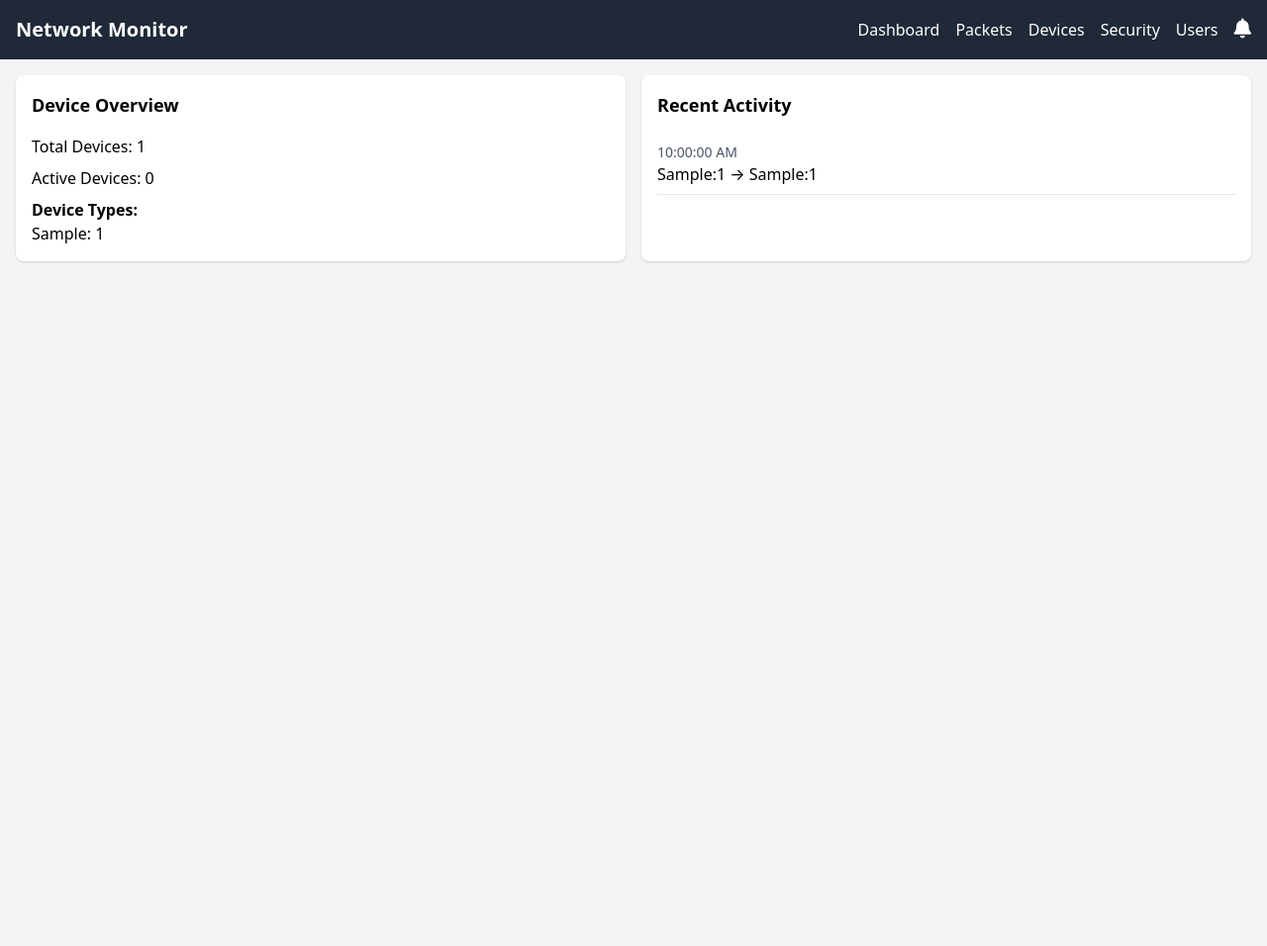
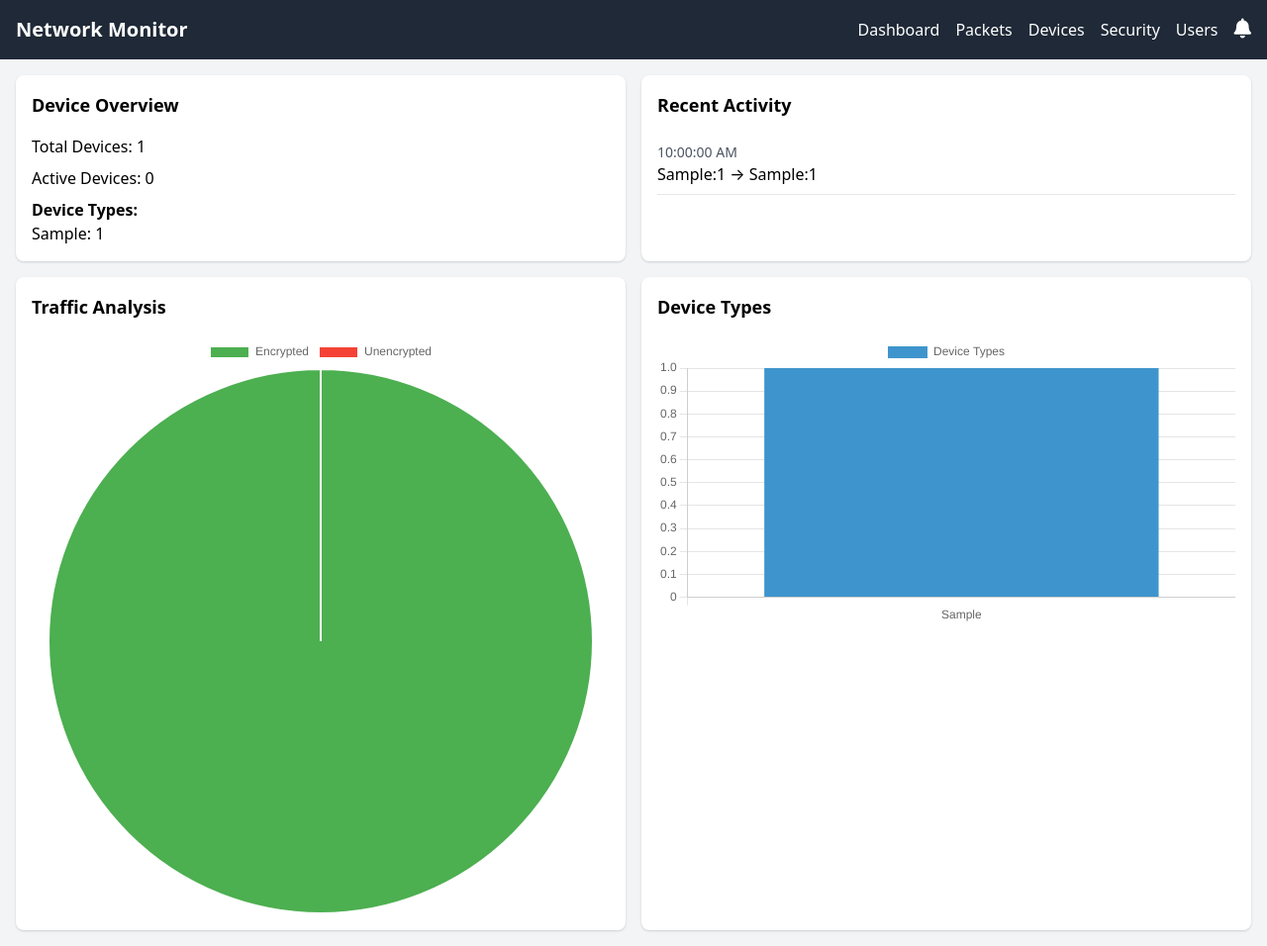
Before and after one commit to Vikas-Kshirsagar/SecureIOT, a Flask app: page / in a window 1280 px wide. Shown: the whole page at 99% size. Before the commit the page ends 266 px from the top, so only its background shows below. Run offline with Flask 3, Linux system fonts and the light colour scheme; data comes from the database, SQL or seed files in the repository; tables that the repository leaves empty hold one stand-in row (values such as "Sample post"); data that the repository does not hold is empty.

Commit message:
added chart on the Dashboard

```diff
--- a/app.py
+++ b/app.py
@@ -212,6 +212,23 @@ def mark_notification_read(id):
         db.session.commit()
     return jsonify({'success': True})
 
+@app.route('/api/traffic-stats')
+def traffic_stats():
+    encrypted_traffic = PacketData.query.filter_by(is_encrypted=True).count()
+    unencrypted_traffic = PacketData.query.filter_by(is_encrypted=False).count()
+
+    # Device type breakdown
+    device_types = {}
+    for device in DeviceData.query.all():
+        device_types[device.device_type] = device_types.get(device.device_type, 0) + 1
+
+    return jsonify({
+        'encrypted': encrypted_traffic,
+        'unencrypted': unencrypted_traffic,
+        'device_types': device_types
+    })
+
+
 def run_async_tasks():
     loop = asyncio.new_event_loop()
     asyncio.set_event_loop(loop)
--- a/static/js/dashboard.js
+++ b/static/js/dashboard.js
@@ -1,4 +1,42 @@
 // static/js/dashboard.js
+function renderCharts() {
+    fetch('/api/traffic-stats')
+        .then(response => response.json())
+        .then(data => {
+            // Pie chart for Encrypted vs Unencrypted Traffic
+            new Chart(document.getElementById('trafficChart'), {
+                type: 'pie',
+                data: {
+                    labels: ['Encrypted', 'Unencrypted'],
+                    datasets: [{
+                        data: [data.encrypted, data.unencrypted],
+                        backgroundColor: ['#4CAF50', '#F44336'],
+                    }]
+                }
+            });
+
+            // Bar chart for Device Types
+            new Chart(document.getElementById('deviceTypeChart'), {
+                type: 'bar',
+                data: {
+                    labels: Object.keys(data.device_types),
+                    datasets: [{
+                        label: 'Device Types',
+                        data: Object.values(data.device_types),
+                        backgroundColor: '#3E95CD',
+                    }]
+                },
+                options: {
+                    scales: {
+                        y: {
+                            beginAtZero: true
+                        }
+                    }
+                }
+            });
+        });
+}
+
 function updateDashboard() {
     // Update device stats
     fetch('/api/devices')
@@ -39,6 +77,10 @@ function updateDashboard() {
             `).join('');
             document.getElementById('recentPackets').innerHTML = recentPacketsHtml;
         });
+
+    // Fetch and render charts
+    renderCharts();
 }
+
 setInterval(updateDashboard, 5000); // for dashboard.html
 updateDashboard()
--- a/templates/dashboard.html
+++ b/templates/dashboard.html
@@ -5,19 +5,23 @@
 <div class="grid grid-cols-1 md:grid-cols-2 gap-4">
     <div class="bg-white p-4 rounded-lg shadow">
         <h2 class="text-lg font-bold mb-4">Device Overview</h2>
-        <div id="deviceStats" class="space-y-2">
-            <!-- Content will be populated by JavaScript -->
-        </div>
+        <div id="deviceStats" class="space-y-2"></div>
     </div>
-
     <div class="bg-white p-4 rounded-lg shadow">
         <h2 class="text-lg font-bold mb-4">Recent Activity</h2>
-        <div id="recentPackets" class="space-y-2">
-            <!-- Content will be populated by JavaScript -->
-        </div>
+        <div id="recentPackets" class="space-y-2"></div>
+    </div>
+    <div class="bg-white p-4 rounded-lg shadow">
+        <h2 class="text-lg font-bold mb-4">Traffic Analysis</h2>
+        <canvas id="trafficChart"></canvas>
+    </div>
+    <div class="bg-white p-4 rounded-lg shadow">
+        <h2 class="text-lg font-bold mb-4">Device Types</h2>
+        <canvas id="deviceTypeChart"></canvas>
     </div>
 </div>
 {% endblock %}
 {% block extra_js %}
+<script src="https://cdn.jsdelivr.net/npm/chart.js"></script>
 <script src="{{ url_for('static', filename='js/dashboard.js') }}"></script>
 {% endblock %}
```
